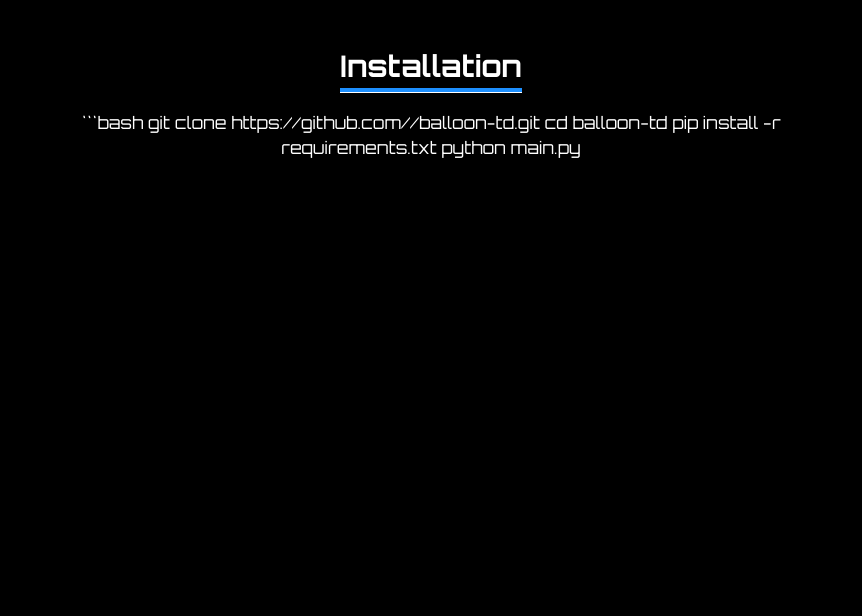
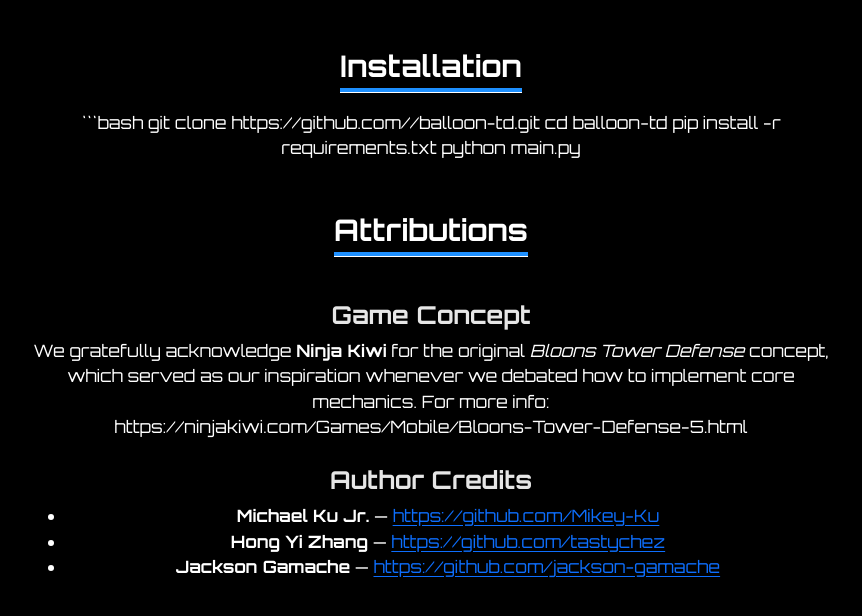
Before and after one commit to Mikey-Ku/BalloonTD0, a plain HTML site: page docs/index.html in a window 1280 px wide. Shown: the part 1494-2110 px from the top of the page, without its empty margins (209-1071 px from the left). Before the commit the page ends 1749 px from the top, so only its background shows below. Drawn offline with Linux system fonts and the light colour scheme.

Commit message:
attributions

````diff
--- a/docs/index.html
+++ b/docs/index.html
@@ -157,6 +157,23 @@ MOAB Boss
 <section id="installation" class="level2">
 <h2 class="anchored" data-anchor-id="installation">Installation</h2>
 <p>```bash git clone https://github.com/<your-username>/balloon-td.git cd balloon-td pip install -r requirements.txt python main.py</your-username></p>
+</section>
+<section id="attributions" class="level2">
+<h2 class="anchored" data-anchor-id="attributions">Attributions</h2>
+<section id="game-concept" class="level3">
+<h3 class="anchored" data-anchor-id="game-concept">Game Concept</h3>
+<p>We gratefully acknowledge <strong>Ninja Kiwi</strong> for the original <em>Bloons Tower Defense</em> concept, which served as our inspiration whenever we debated how to implement core mechanics. For more info:<br>
+https://ninjakiwi.com/Games/Mobile/Bloons-Tower-Defense-5.html</p>
+</section>
+<section id="author-credits" class="level3">
+<h3 class="anchored" data-anchor-id="author-credits">Author Credits</h3>
+<ul>
+<li><strong>Michael Ku Jr.</strong> — <a href="https://github.com/Mikey-Ku">https://github.com/Mikey-Ku</a></li>
+<li><strong>Hong Yi Zhang</strong> — <a href="https://github.com/tastychez">https://github.com/tastychez</a><br>
+</li>
+<li><strong>Jackson Gamache</strong> — <a href="https://github.com/jackson-gamache">https://github.com/jackson-gamache</a></li>
+</ul>
+</section>
 </section>
 
 </main>
````
Also changed, not shown: 2 other files.
